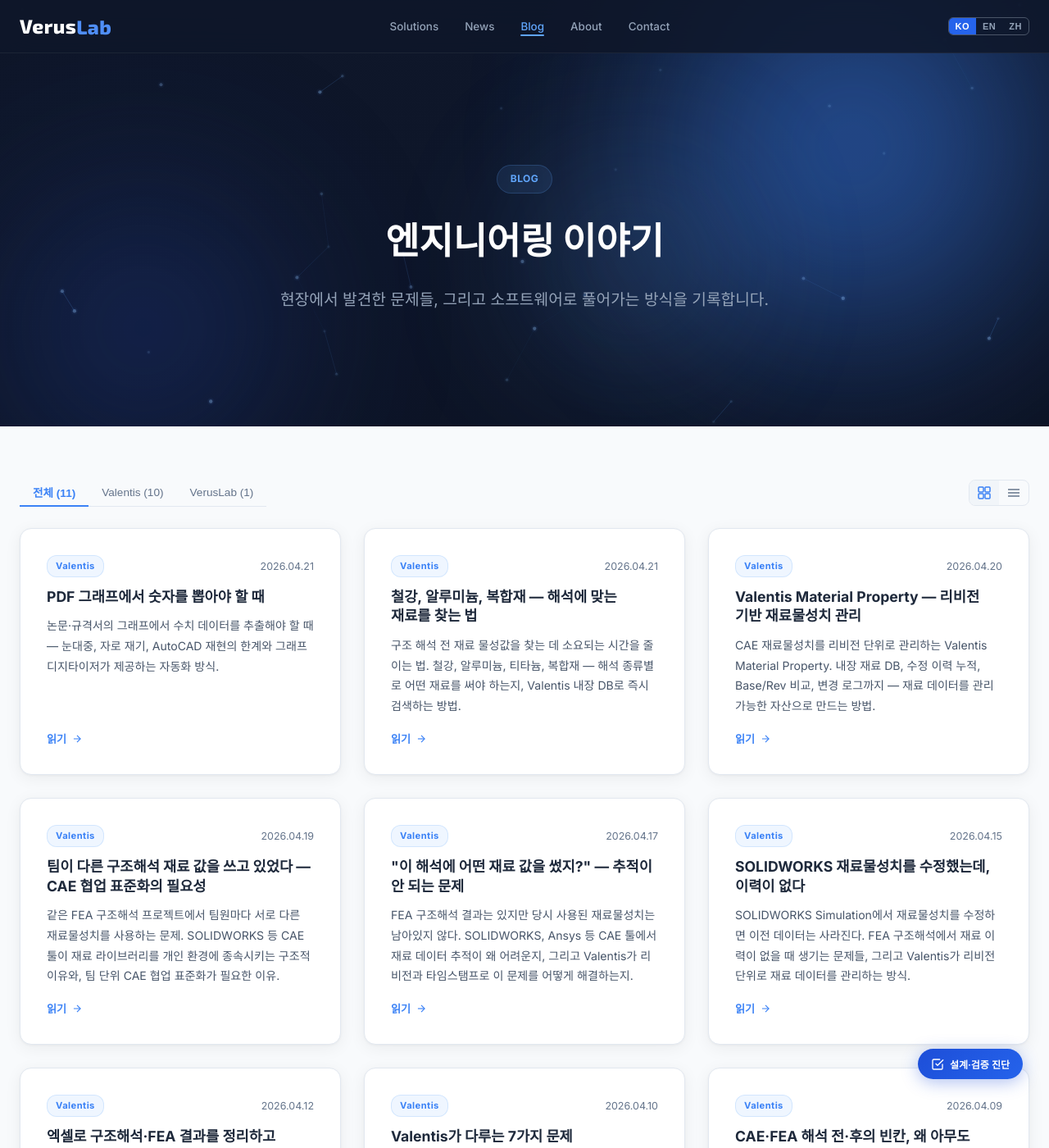
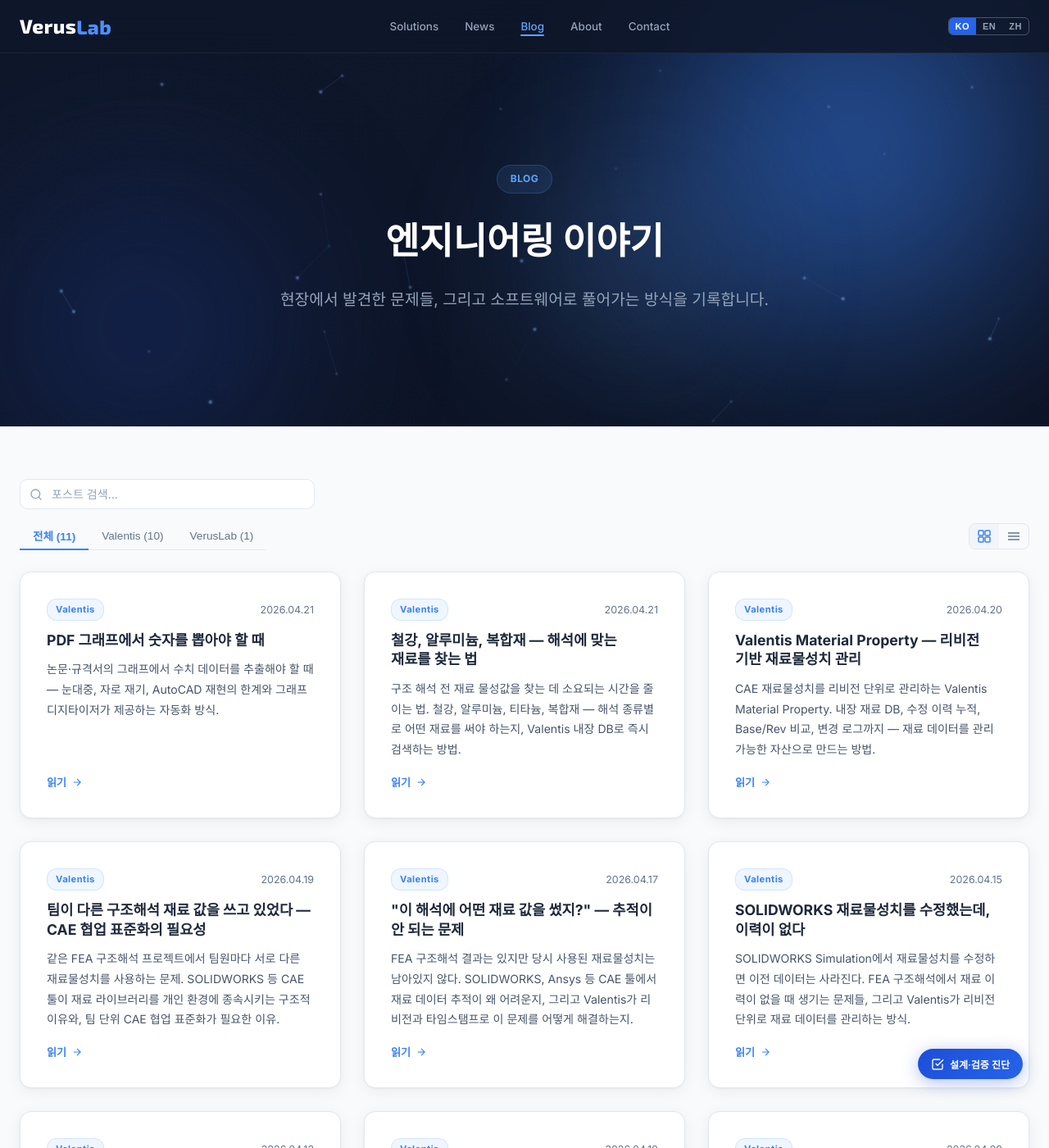
Before and after one commit to VerusLab-KR/Homepage, a Jekyll site: the page built from blog/index.html, in a window 1280 px wide and 1400 px high. Shown: the whole window at 82% size. Built offline with Jekyll 4.4.1, drawn with Linux system fonts in a browser that asks for light colours.

Commit message:
Add search + category filter to blog page
Co-Authored-By: Claude Sonnet 4.6 <noreply@anthropic.com>

```diff
--- a/blog/index.html
+++ b/blog/index.html
@@ -146,8 +146,16 @@ img{max-width:100%;display:block}
 .blog-list-item:hover .list-arrow{transform:translateX(3px);color:var(--blue-400)}
 @media(max-width:600px){.list-date{display:none}.blog-list{margin-top:40px}}
 
+/* Search */
+.search-wrap{margin-bottom:16px;position:relative;display:inline-flex;align-items:center;width:100%;max-width:360px}
+.search-wrap svg{position:absolute;left:12px;color:var(--slate-4);pointer-events:none;flex-shrink:0}
+.search-input{width:100%;padding:9px 14px 9px 38px;border:1px solid var(--slate-2);border-radius:10px;font-size:.88rem;font-family:inherit;background:var(--white);color:var(--slate-8);outline:none;transition:border-color .2s,box-shadow .2s}
+.search-input:focus{border-color:var(--blue-400);box-shadow:0 0 0 3px rgba(96,165,250,.15)}
+.search-input::placeholder{color:var(--slate-4)}
+
 /* Empty state */
 .blog-empty{text-align:center;padding:80px 0;color:var(--slate-5)}
+.no-results{display:none;text-align:center;padding:60px 0;color:var(--slate-5);font-size:.9rem}
 
 /* Footer → _includes/footer.html */
 .btn-top{
@@ -217,6 +225,10 @@ img{max-width:100%;display:block}
   <div class="container">
     {% if site.posts.size > 0 %}
     {% assign categories = site.posts | map: "category" | uniq | sort %}
+    <div class="search-wrap">
+      <svg width="16" height="16" viewBox="0 0 24 24" fill="none" stroke="currentColor" stroke-width="2" stroke-linecap="round"><circle cx="11" cy="11" r="8"/><line x1="21" y1="21" x2="16.65" y2="16.65"/></svg>
+      <input class="search-input" id="searchInput" type="search" placeholder="포스트 검색..." autocomplete="off">
+    </div>
     <div class="blog-controls">
       <div class="cat-filter">
         <button class="cat-btn active" data-cat="all">전체 ({{ site.posts | size }})</button>
@@ -236,7 +248,7 @@ img{max-width:100%;display:block}
     </div>
     <div class="blog-grid" id="cardView">
       {% for post in site.posts %}
-      <article class="blog-card" data-category="{{ post.category }}" onclick="location.href='{{ post.url }}'">
+      <article class="blog-card" data-category="{{ post.category }}" data-search="{{ post.title }} {{ post.description }}" onclick="location.href='{{ post.url }}'">
         <div class="card-top">
           {% if post.category %}<span class="card-category">{{ post.category }}</span>{% endif %}
           <span class="card-date">{{ post.date | date: "%Y.%m.%d" }}</span>
@@ -254,7 +266,7 @@ img{max-width:100%;display:block}
     </div>
     <div class="blog-list" id="listView" style="display:none">
       {% for post in site.posts %}
-      <div class="blog-list-item" data-category="{{ post.category }}" onclick="location.href='{{ post.url }}'">
+      <div class="blog-list-item" data-category="{{ post.category }}" data-search="{{ post.title }} {{ post.description }}" onclick="location.href='{{ post.url }}'">
         <span class="list-date">{{ post.date | date: "%Y.%m.%d" }}</span>
         {% if post.category %}<span class="list-category">{{ post.category }}</span>{% endif %}
         <span class="list-title">{{ post.title }}</span>
@@ -262,6 +274,7 @@ img{max-width:100%;display:block}
       </div>
       {% endfor %}
     </div>
+    <div class="no-results" id="noResults">검색 결과가 없습니다.</div>
     {% else %}
     <div class="blog-empty">
       <p>준비 중입니다.</p>
```
Also changed, not shown: other parts of blog/index.html (+18 -4 lines).
